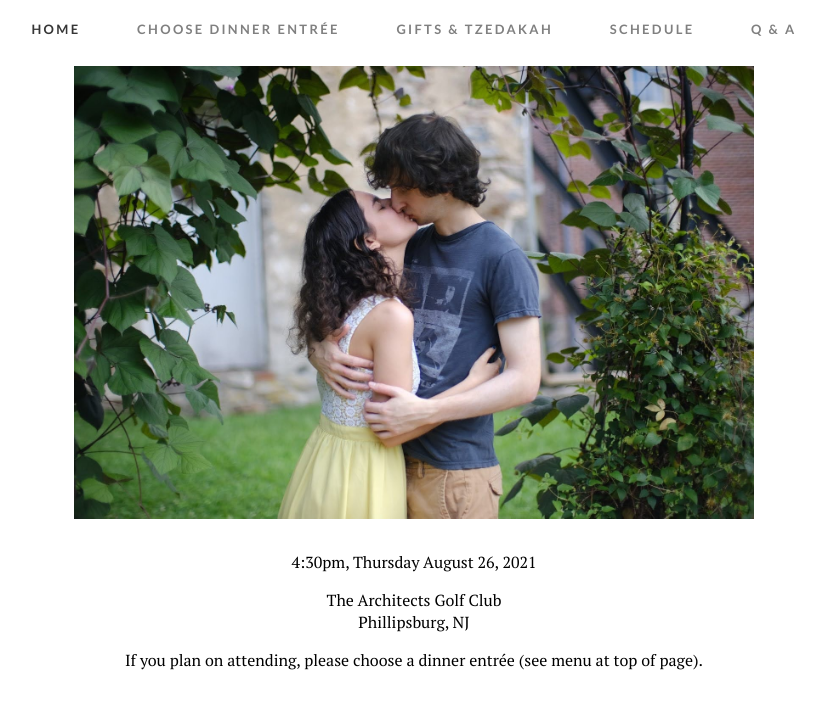
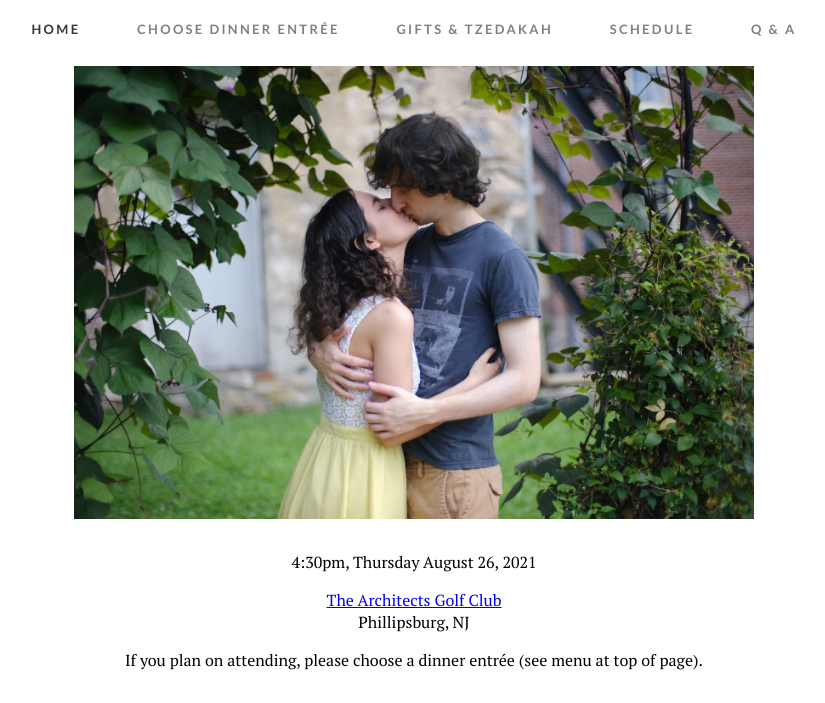
Before and after one commit to benjennywedding/benjennywedding.github.io, a plain HTML site: page index.html in a window 1280 px wide. Shown: the part 145-848 px from the top of the page, without its empty margins (226-1051 px from the left). Drawn offline with Linux system fonts and the light colour scheme.

Commit message:
add link to architects club

```diff
--- a/index.html
+++ b/index.html
@@ -23,7 +23,7 @@
             <div class="center">
                 <p>4:30pm, Thursday August 26, 2021</p>
                 <p>
-                    The Architects Golf Club <br>
+                    <a href="https://www.thearchitectsclub.com/">The Architects Golf Club</a> <br>
                     Phillipsburg, NJ
                 </p>
                 <p>
```
